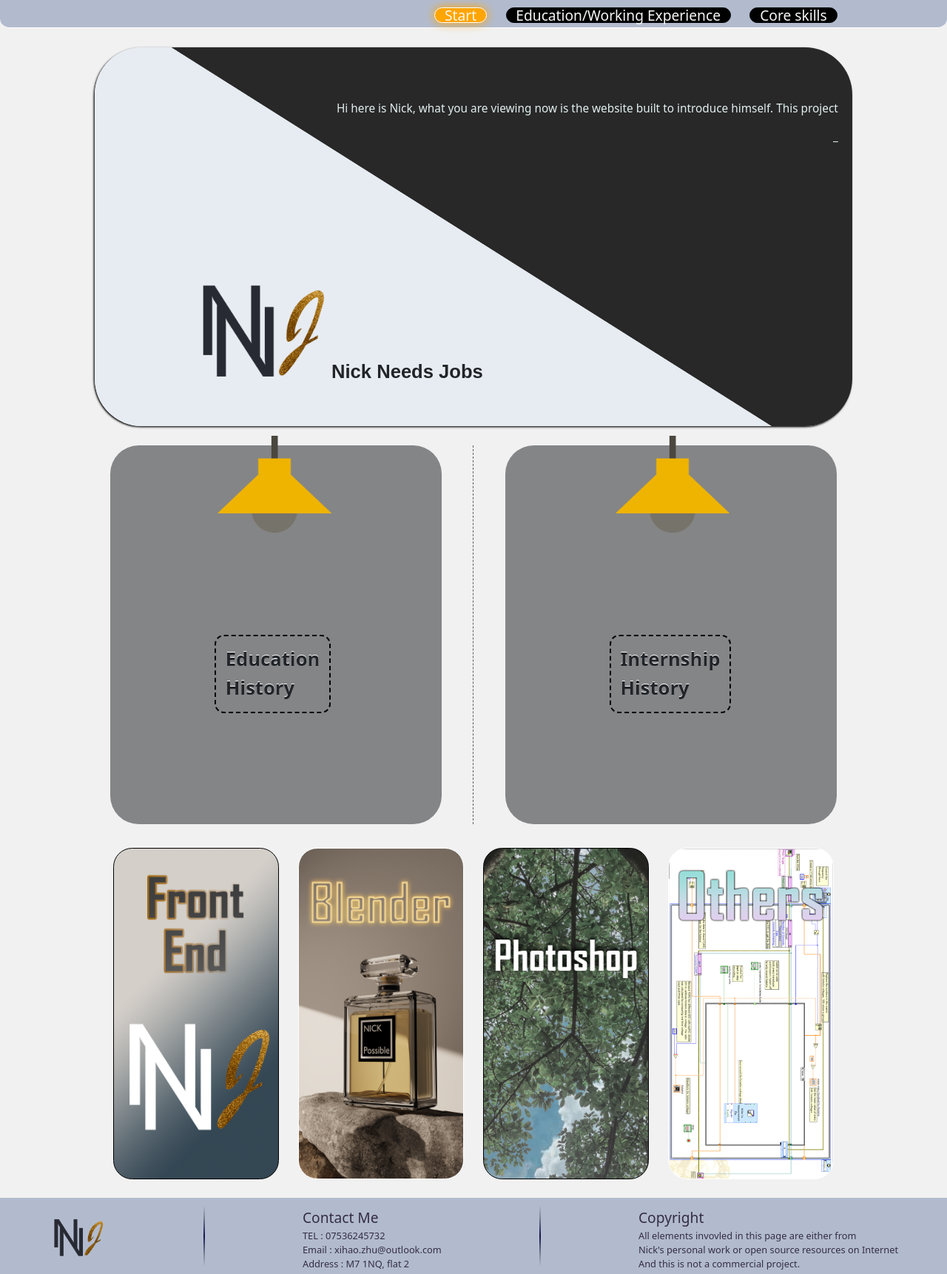
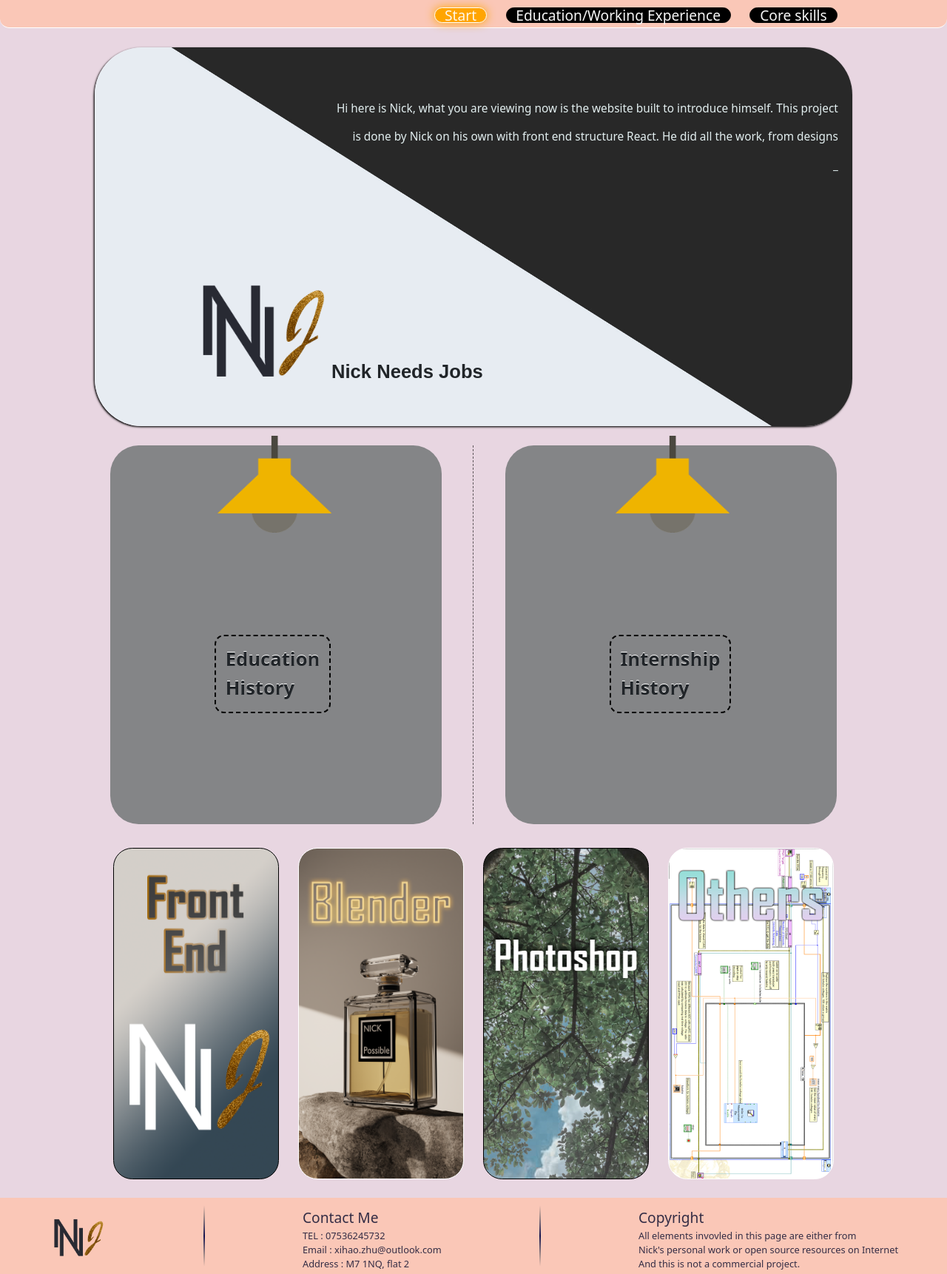
Before and after one commit to XihaoZhu/NickNeedsJob, a React (Create React App) app: page / in a window 1280 px wide. Shown: the whole page at 74% size. Built offline with nearby package versions, Linux system fonts and the light colour scheme.

Commit message:
color changed

```diff
--- a/src/pages/entrance/Header/index.scss
+++ b/src/pages/entrance/Header/index.scss
@@ -7,7 +7,7 @@
     z-index: 100;
     position: fixed;
     width: 100%;
-    background-color: rgb(178, 187, 206);
+    background-color: rgb(250,199,183);
     height: 3vw;
     padding: 0.75vw 2vw;
     line-height: 1;
--- a/src/pages/entrance/index.js
+++ b/src/pages/entrance/index.js
@@ -32,7 +32,7 @@ const Entrance = () => {
     <Title/>
     <Experience offerWhere1={offerWhere1} windowWidth={windowWidth}/>
     <CoreSkills offerWhere2={offerWhere2} windowWidth={windowWidth}/>
-    <PageFoot/>
+    <PageFoot HeadColor={'rgb(250,199,183)'}/>
   </div>
   )
 }
--- a/src/pages/entrance/index.scss
+++ b/src/pages/entrance/index.scss
@@ -1,3 +1,3 @@
 .entrance {
-  background-color: rgb(227, 227, 227,0.5);
+  background-color: rgb(232, 214, 225);
 }
--- a/src/pages/entrance/title/index.js
+++ b/src/pages/entrance/title/index.js
@@ -8,7 +8,7 @@ const Title = () => {
                to codes. (That's why the design may bot look fancy XD) He used no any components <br/>
                from third party but cleared the default style, only at this page, with <br/>
                bootstrap. (He planned to use bootstrap at beginning but then <br/>
-               determined wrote all codes himself, but the default style <br/>
+               determined to write all codes himself, but the default style <br/>
                already get influenced and have to be kept.) <br/>
                <a href=''>Here</a> you can download the <br/>
                developing files for checking.`
@@ -16,7 +16,7 @@ const Title = () => {
   function divTyping (target) {
     if (i <= str.length) {
       target.innerHTML = str.slice(0, i++) + '_'
-      setTimeout(() => divTyping(target), 50)
+      setTimeout(() => divTyping(target), 25)
     } else {
       target.innerHTML = str
     }
--- a/src/pages/front-end/index.js
+++ b/src/pages/front-end/index.js
@@ -7,7 +7,7 @@ import PageFoot from '@/components/PageFoot'
 
 const FrontEnd = () => {
   const whichPage = 'Front-End'
-  const HeadColor = 'rgb(209,217,224)'
+  const HeadColor = '#FF7363'
   const [whichOne, setWhichOne] = useState(0)
   function changeWhichOne (num) {
     setWhichOne(num)
--- a/src/pages/front-end/index.scss
+++ b/src/pages/front-end/index.scss
@@ -1,4 +1,4 @@
 .FrontEnd {
-  background-color: rgb(152, 153, 155,0.1);
+  background-color: #A9D2CD;
   height: calc(100vh - 13vw);
 }
```
